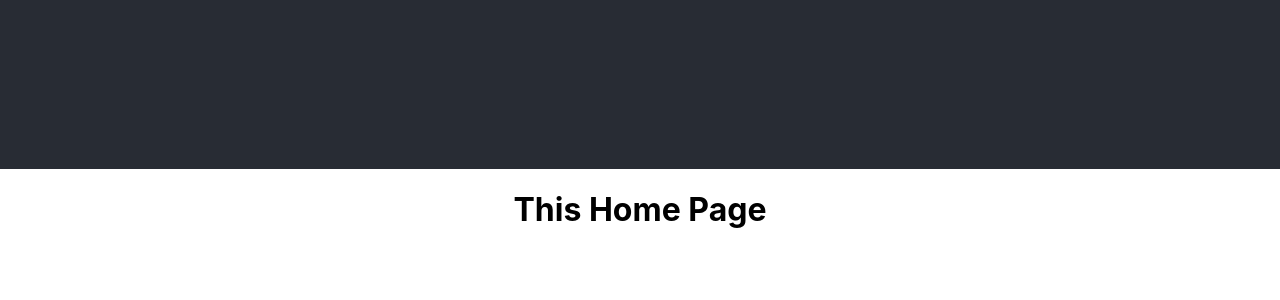
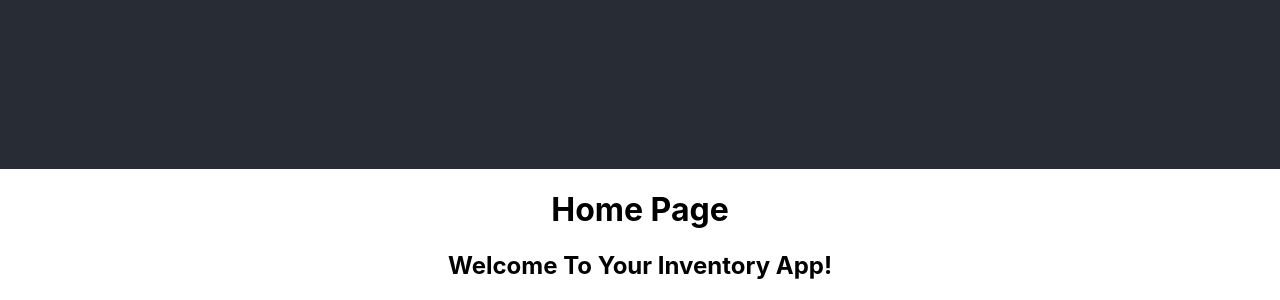
Before and after one commit to Job85/Restaurant_Inventory_App, a React (Create React App) app in the folder client/: page / in a window 1280 px wide. Shown: the part 631-931 px from the top of the page. Before the commit the page ends 882 px from the top, so only its background shows below. Built offline with nearby package versions, Linux system fonts and the light colour scheme.

Commit message:
changed welcome text

```diff
--- a/client/src/pages/home.js
+++ b/client/src/pages/home.js
@@ -4,8 +4,11 @@ import React from 'react';
 const Home = () => {
 
     return (
-        <div>
-            <h1>This Home Page</h1>
+        <div className='home'>
+            <h1>Home Page</h1>
+            <h2>
+                Welcome To Your Inventory App!
+            </h2>
         </div>
     )
 }
```
